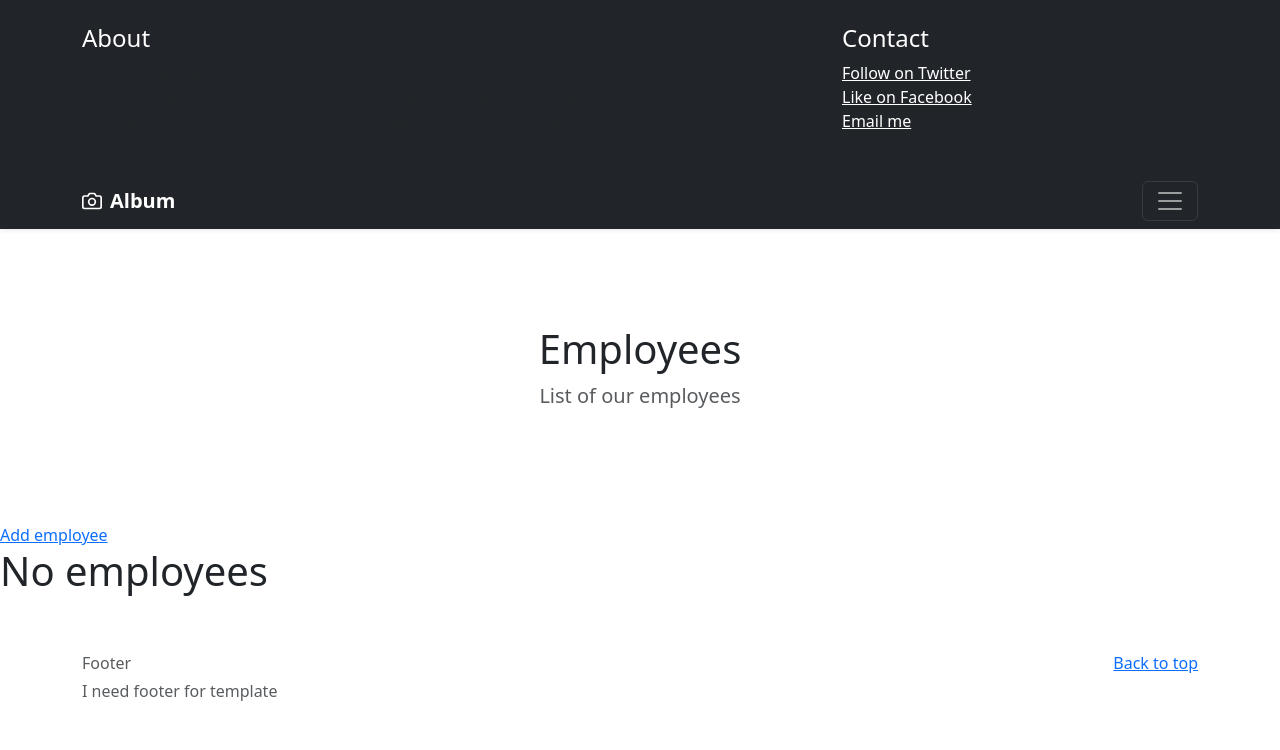
After one commit to choodfire/djangoTest, a Django app: template employee/templates/employee/index.html in a window 1280 px wide, after a click that opens the changed part. The commit adds this page. Shown: the top 750 px of the page. Run offline with Django 3.2, Linux system fonts and the light colour scheme; the template is opened without the code that fills it, so the values that code supplies are empty.

Commit message:
templates + another bootstrap style example

```diff
--- /dev/null
+++ b/employee/templates/employee/index.html
@@ -0,0 +1,65 @@
+{% extends 'main.html' %}
+{%block content%}
+<body>
+
+<main>
+
+  <section class="py-5 text-center container">
+    <div class="row py-lg-5">
+      <div class="col-lg-6 col-md-8 mx-auto">
+        <h1 class="fw-light">Employees</h1>
+        <p class="lead text-muted">List of our employees</p>
+        <p>
+<!--          <a href="#" class="btn btn-primary my-2">Main call to action</a>-->
+<!--          <a href="#" class="btn btn-secondary my-2">Secondary action</a>-->
+        </p>
+      </div>
+    </div>
+  </section>
+
+  <a href="add" target="_blank">Add employee</a>
+
+  {% if myEmployees.count > 0 %}
+
+      <div class="album py-5 bg-light">
+        <div class="container">
+          <div class="row row-cols-1 row-cols-sm-2 row-cols-md-3 g-3">
+            {% for empl in myEmployees %}
+            <div class="col">
+              <div class="card shadow-sm">
+                <svg class="bd-placeholder-img card-img-top" width="100%" height="225" xmlns="http://www.w3.org/2000/svg" role="img" aria-label="Placeholder: Thumbnail" preserveAspectRatio="xMidYMid slice" focusable="false"><title>Placeholder</title><rect width="100%" height="100%" fill="#55595c"/><text x="50%" y="50%" fill="#eceeef" dy=".3em">Thumbnail</text></svg>
+                <div class="card-body">
+
+                  <div class="col p-4 d-flex flex-column position-static">
+                    <strong class="d-inline-block mb-2 text-primary">{{ empl.title }}</strong>
+                    <h3 class="mb-0">{{ empl.name }}</h3>
+                    <div class="mb-1 text-muted">Joined us {{ empl.joinDate }}</div>
+                    <p class="card-text mb-auto">Quote</p>
+<!--                    <a href="#">Employee card</a>-->
+<!--                    <a href="delete/{{ empl.id }}/" target="_blank">Delete employee</a>-->
+<!--                    <a href="update/{{ empl.id }}/" target="_blank">Update employee</a>-->
+                  </div>
+
+                  <div class="d-flex justify-content-between align-items-center">
+                    <div class="btn-group">
+                      <button type="button" class="btn btn-sm btn-outline-secondary">View</button>
+                      <a class="btn btn-sm btn-outline-secondary" href="update/{{ empl.id }}/" target="_blank" role="button">Edit</a>
+                      <a class="btn btn-sm btn-outline-secondary" href="delete/{{ empl.id }}/" role="button">Delete</a>
+                    </div>
+                  </div>
+                </div>
+              </div>
+            </div>
+            {% endfor %}
+          </div>
+        </div>
+      </div>
+
+  {% else %}
+  <h1>No employees</h1>
+  {% endif %}
+
+</main>
+
+
+{% endblock content %}
--- a/employee/views.py
+++ b/employee/views.py
@@ -14,11 +14,11 @@ def index(request):
         'myEmployees': myEmployees
     }
 
-    template = loader.get_template('index.html')
+    template = loader.get_template('employee/index.html')
     return HttpResponse(template.render(context, request))
 
 def addEmployee(request):
-    template = loader.get_template('addEmployee.html')
+    template = loader.get_template('employee/addEmployee.html')
     return HttpResponse(template.render({}, request))
 
 def addResult(request):
@@ -42,7 +42,7 @@ def updateEmployee(request, id):
         'empl': employeeToUpdate
     }
 
-    template = loader.get_template('updateEmployee.html')
+    template = loader.get_template('employee/updateEmployee.html')
     return HttpResponse(template.render(context, request))
 
 def updateResult(request, id):
--- /dev/null
+++ b/templates/footer.html
@@ -0,0 +1,13 @@
+<footer class="text-muted py-5">
+  <div class="container">
+    <p class="float-end mb-1">
+      <a href="#">Back to top</a>
+    </p>
+    <p class="mb-1">Footer</p>
+    <p class="mb-0">I need footer for template</p>
+  </div>
+</footer>
+
+
+  </body>
+</html>
--- /dev/null
+++ b/templates/header.html
@@ -0,0 +1,42 @@
+<!doctype html>
+<html lang="en">
+  <head>
+    <meta charset="utf-8">
+    <title>Employees</title>
+
+    <link href="https://cdn.jsdelivr.net/npm/bootstrap@5.3.0-alpha1/dist/css/bootstrap.min.css" rel="stylesheet" integrity="sha384-GLhlTQ8iRABdZLl6O3oVMWSktQOp6b7In1Zl3/Jr59b6EGGoI1aFkw7cmDA6j6gD" crossorigin="anonymous">
+    <script src="https://cdn.jsdelivr.net/npm/bootstrap@5.3.0-alpha1/dist/js/bootstrap.bundle.min.js" integrity="sha384-w76AqPfDkMBDXo30jS1Sgez6pr3x5MlQ1ZAGC+nuZB+EYdgRZgiwxhTBTkF7CXvN" crossorigin="anonymous"></script>
+
+  </head>
+
+<header>
+  <div class="collapse bg-dark" id="navbarHeader">
+    <div class="container">
+      <div class="row">
+        <div class="col-sm-8 col-md-7 py-4">
+          <h4 class="text-white">About</h4>
+          <p class="text-muted">Add some information about the album below, the author, or any other background context. Make it a few sentences long so folks can pick up some informative tidbits. Then, link them off to some social networking sites or contact information.</p>
+        </div>
+        <div class="col-sm-4 offset-md-1 py-4">
+          <h4 class="text-white">Contact</h4>
+          <ul class="list-unstyled">
+            <li><a href="#" class="text-white">Follow on Twitter</a></li>
+            <li><a href="#" class="text-white">Like on Facebook</a></li>
+            <li><a href="#" class="text-white">Email me</a></li>
+          </ul>
+        </div>
+      </div>
+    </div>
+  </div>
+  <div class="navbar navbar-dark bg-dark shadow-sm">
+    <div class="container">
+      <a href="#" class="navbar-brand d-flex align-items-center">
+        <svg xmlns="http://www.w3.org/2000/svg" width="20" height="20" fill="none" stroke="currentColor" stroke-linecap="round" stroke-linejoin="round" stroke-width="2" aria-hidden="true" class="me-2" viewBox="0 0 24 24"><path d="M23 19a2 2 0 0 1-2 2H3a2 2 0 0 1-2-2V8a2 2 0 0 1 2-2h4l2-3h6l2 3h4a2 2 0 0 1 2 2z"/><circle cx="12" cy="13" r="4"/></svg>
+        <strong>Album</strong>
+      </a>
+      <button class="navbar-toggler" type="button" data-bs-toggle="collapse" data-bs-target="#navbarHeader" aria-controls="navbarHeader" aria-expanded="false" aria-label="Toggle navigation">
+        <span class="navbar-toggler-icon"></span>
+      </button>
+    </div>
+  </div>
+</header>
--- /dev/null
+++ b/templates/main.html
@@ -0,0 +1,6 @@
+{% include 'header.html' %}
+
+{% block content %}
+{% endblock content %}
+
+{% include 'footer.html' %}
```
Also changed, not shown: employee/templates/employee/addEmployee.html (renamed from employee/templates/addEmployee.html, +6 -7 lines), employee/templates/employee/updateEmployee.html (added, +14 -0 lines), employee/templates/index.html (deleted, +0 -109 lines), employee/templates/updateEmployee.html (deleted, +0 -17 lines).
